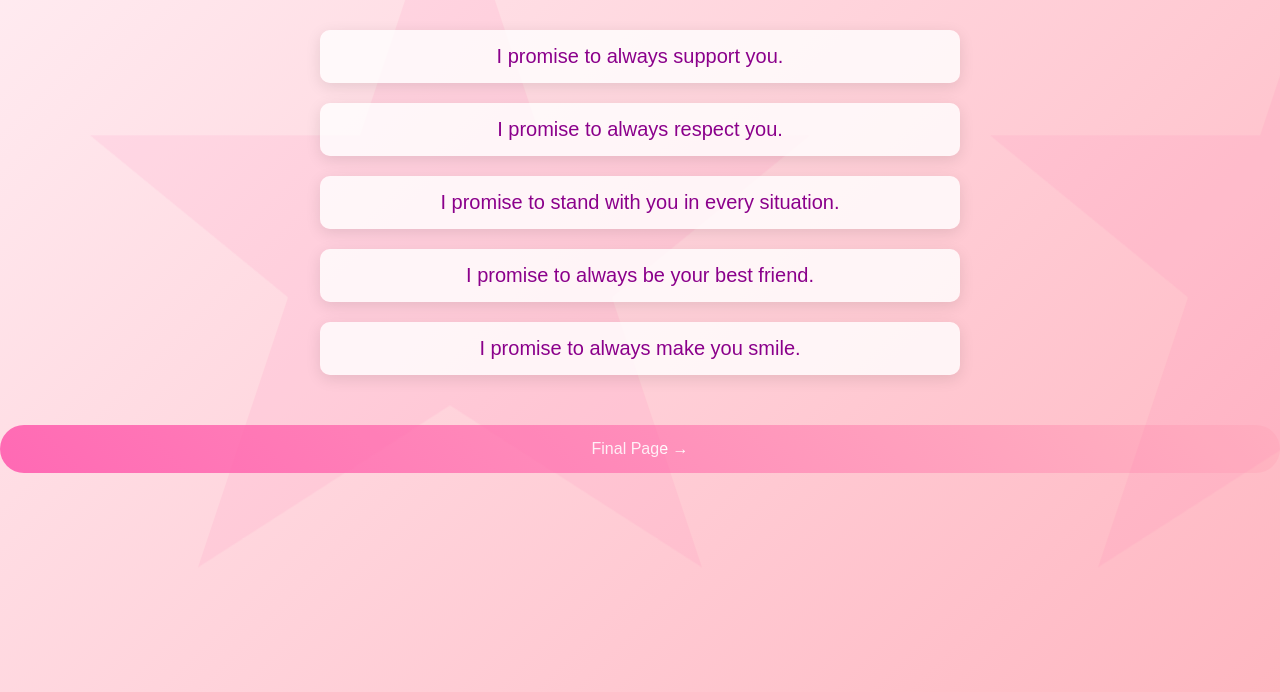
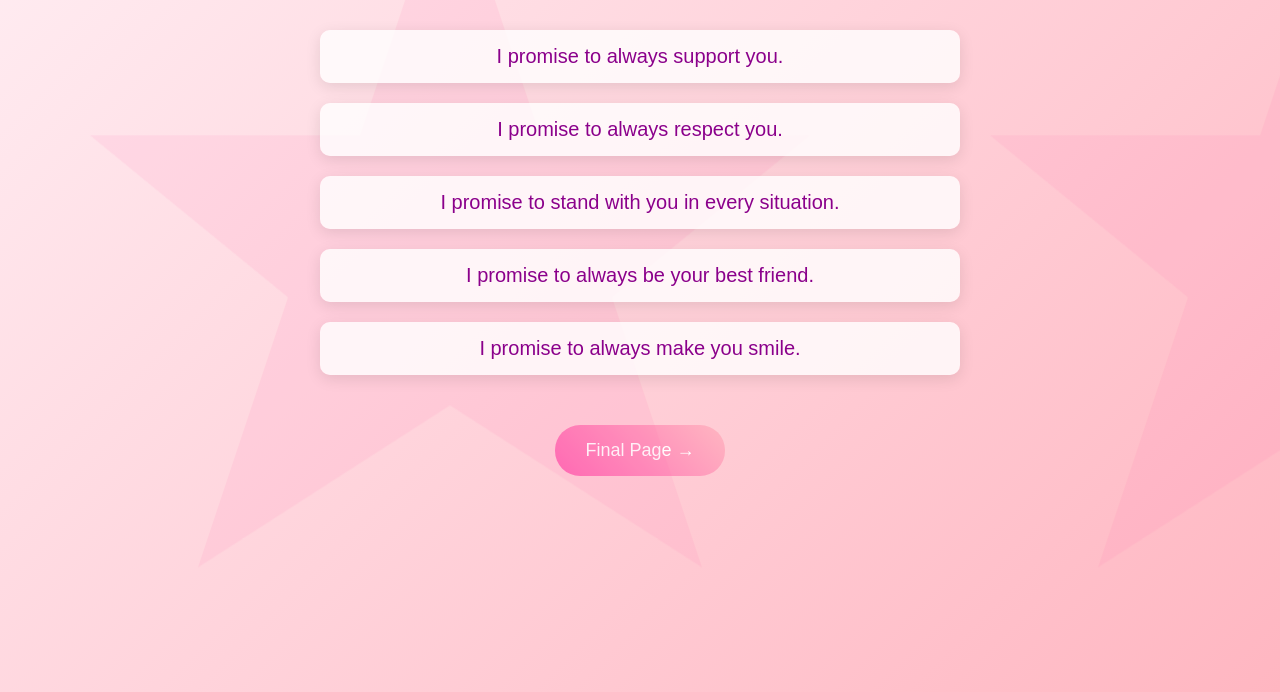
Before and after one commit to anishAJ45/w, a plain HTML site: page page3.html in a window 1280 px wide. Shown: the part 208-900 px from the top of the page. Drawn offline with Linux system fonts and the light colour scheme.

Commit message:
Changed final page link to a button with onclick navigation

```diff
--- a/page3.html
+++ b/page3.html
@@ -112,7 +112,7 @@ max-width: 90%;
 <li>I promise to always make you smile.</li>
 </ul>
 
-<a href="page4.html" style="display: block; text-align: center; margin-top: 50px; padding: 15px 30px; background: linear-gradient(45deg, #ff69b4, #ffb6c1); color: white; text-decoration: none; border-radius: 25px; transition: all 0.3s ease;">Final Page →</a>
+<button onclick="window.location.href='page4.html'" style="display: block; margin: 50px auto; padding: 15px 30px; background: linear-gradient(45deg, #ff69b4, #ffb6c1); color: white; border: none; border-radius: 25px; font-size: 18px; cursor: pointer; transition: all 0.3s ease;">Final Page →</button>
 
 </body>
 </html>
```
